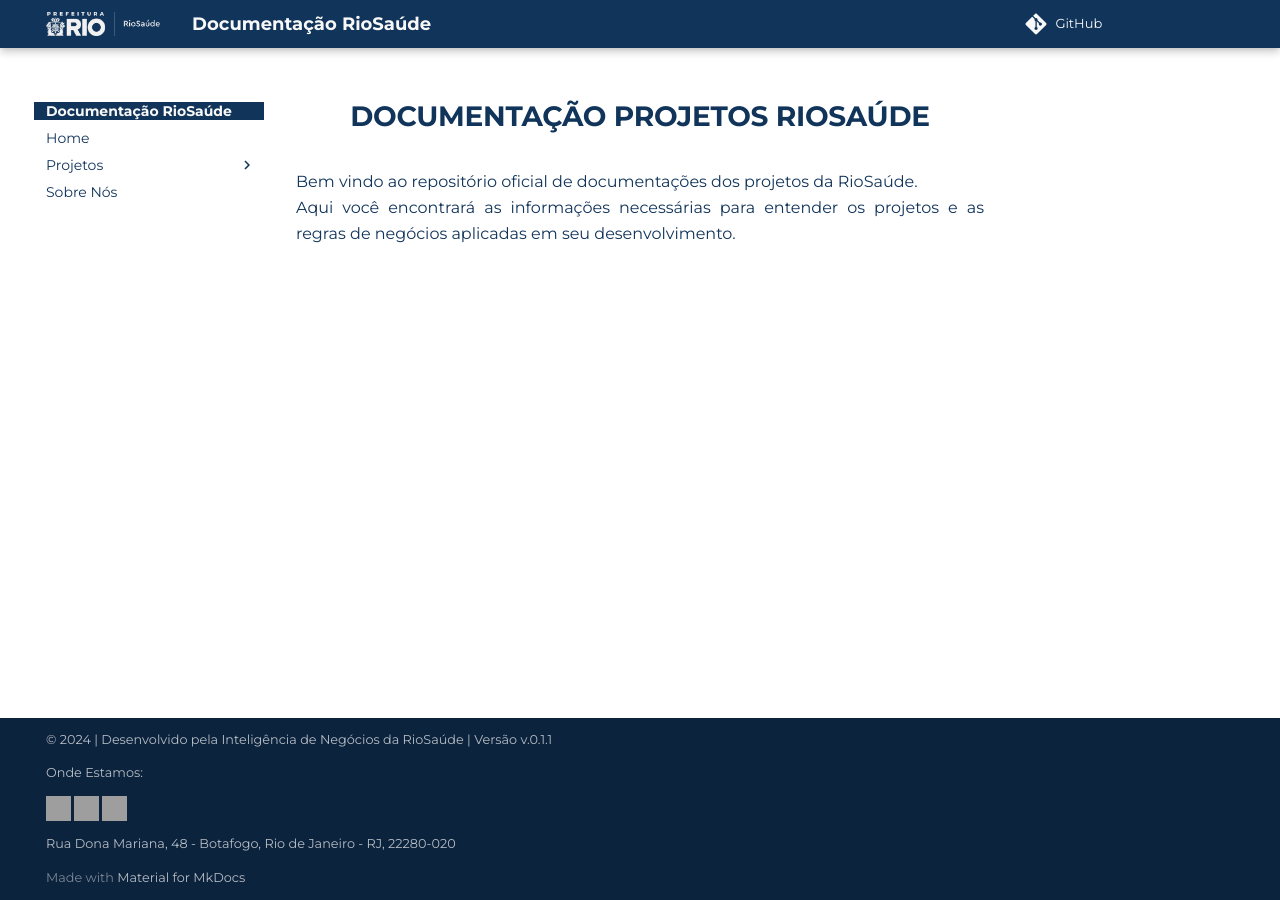
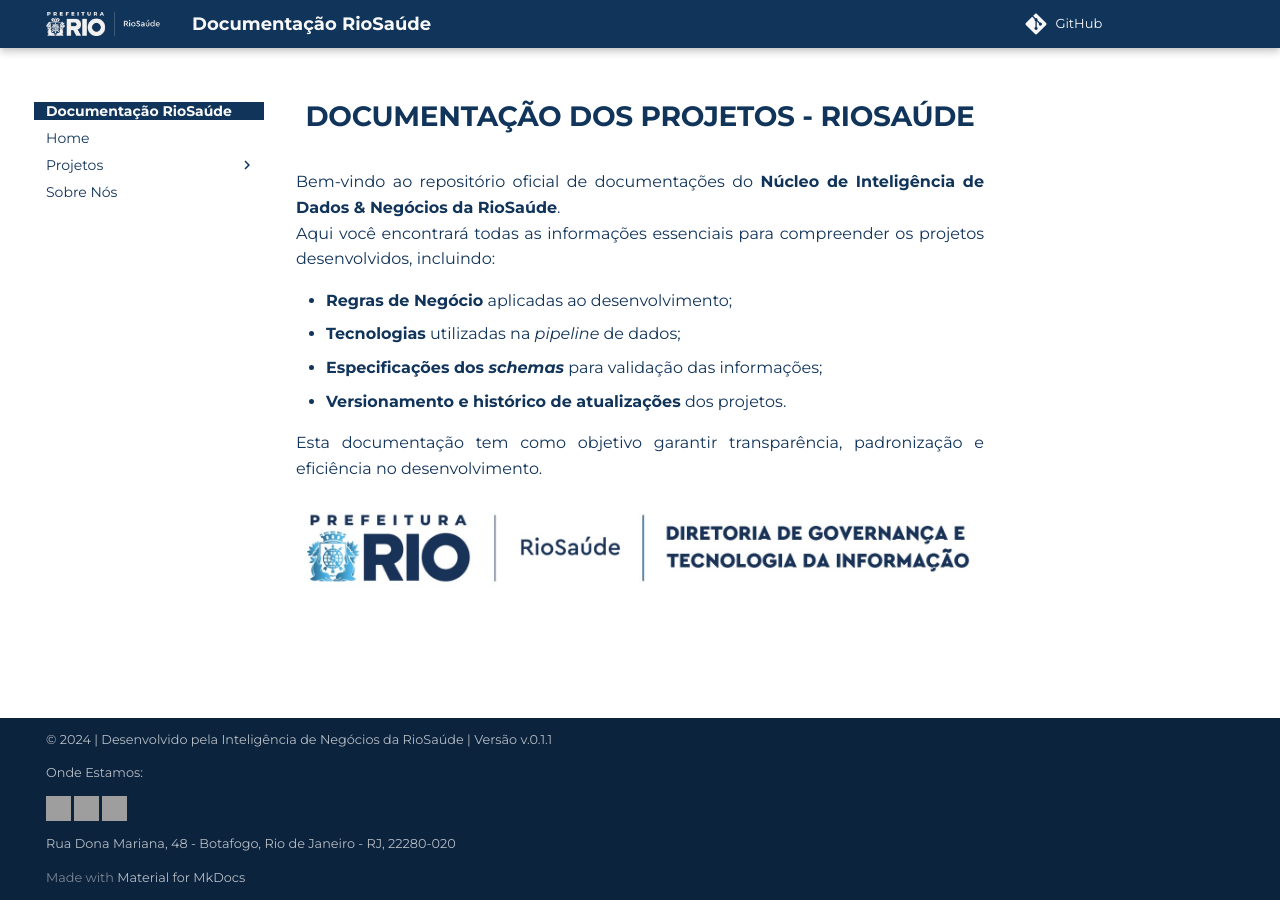
Before and after one commit to jeantorre/riosaude_documentacao, an MkDocs documentation site: the page built from docs/index.md, in a window 1280 px wide. Built offline with MkDocs 1.6.1 and Material for MkDocs 9.7.7, drawn with Linux system fonts in a browser that asks for light colours; comment, search, counter and statistics services are not loaded; grey boxes are pictures that could not be loaded.

```diff
--- a/docs/index.md
+++ b/docs/index.md
@@ -1,3 +1,13 @@
-# Documentação Projetos RioSaúde
-Bem vindo ao repositório oficial de documentações dos projetos da RioSaúde.
-Aqui você encontrará as informações necessárias para entender os projetos e as regras de negócios aplicadas em seu desenvolvimento.
+# Documentação dos Projetos - RioSaúde
+Bem-vindo ao repositório oficial de documentações do **Núcleo de Inteligência de Dados & Negócios da RioSaúde**.
+Aqui você encontrará todas as informações essenciais para compreender os projetos desenvolvidos, incluindo:
+
+* **Regras de Negócio** aplicadas ao desenvolvimento;
+* **Tecnologias** utilizadas na *pipeline* de dados;
+* **Especificações dos *schemas*** para validação das informações;
+* **Versionamento e histórico de atualizações** dos projetos.
+
+Esta documentação tem como objetivo garantir transparência, padronização e eficiência no desenvolvimento.
+
+
+![logo](/src/logo-riosaude-dgov.jpeg)
```
Also changed, not shown: README.md (+12 -1 lines).
